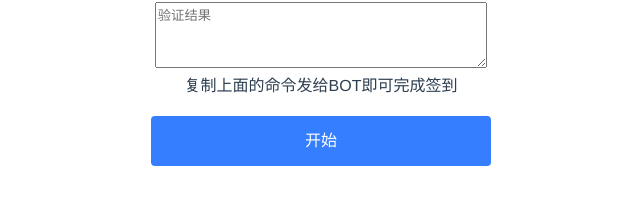
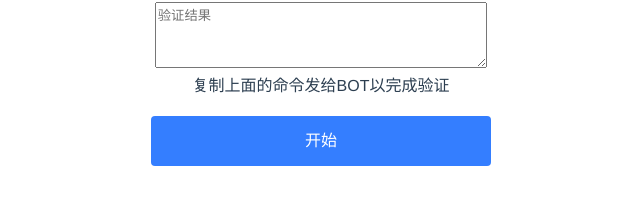
Before and after one commit to crskycode/crskycode.github.io, a plain HTML site: page mys2.html in a window 1280 px wide. Shown: the part 302-506 px from the top of the page, 319-959 px from the left. Drawn offline with Linux system fonts and the light colour scheme.

Commit message:
Updated mys2.html

```diff
--- a/mys2.html
+++ b/mys2.html
@@ -105,7 +105,7 @@
                 <div id="captcha">
                 </div>
                 <textarea id="rt" placeholder="验证结果"></textarea>
-                <div>复制上面的命令发给BOT即可完成签到</div>
+                <div>复制上面的命令发给BOT以完成验证</div>
                 <div class="login" onclick="start()">
                     开始
                 </div>
```
